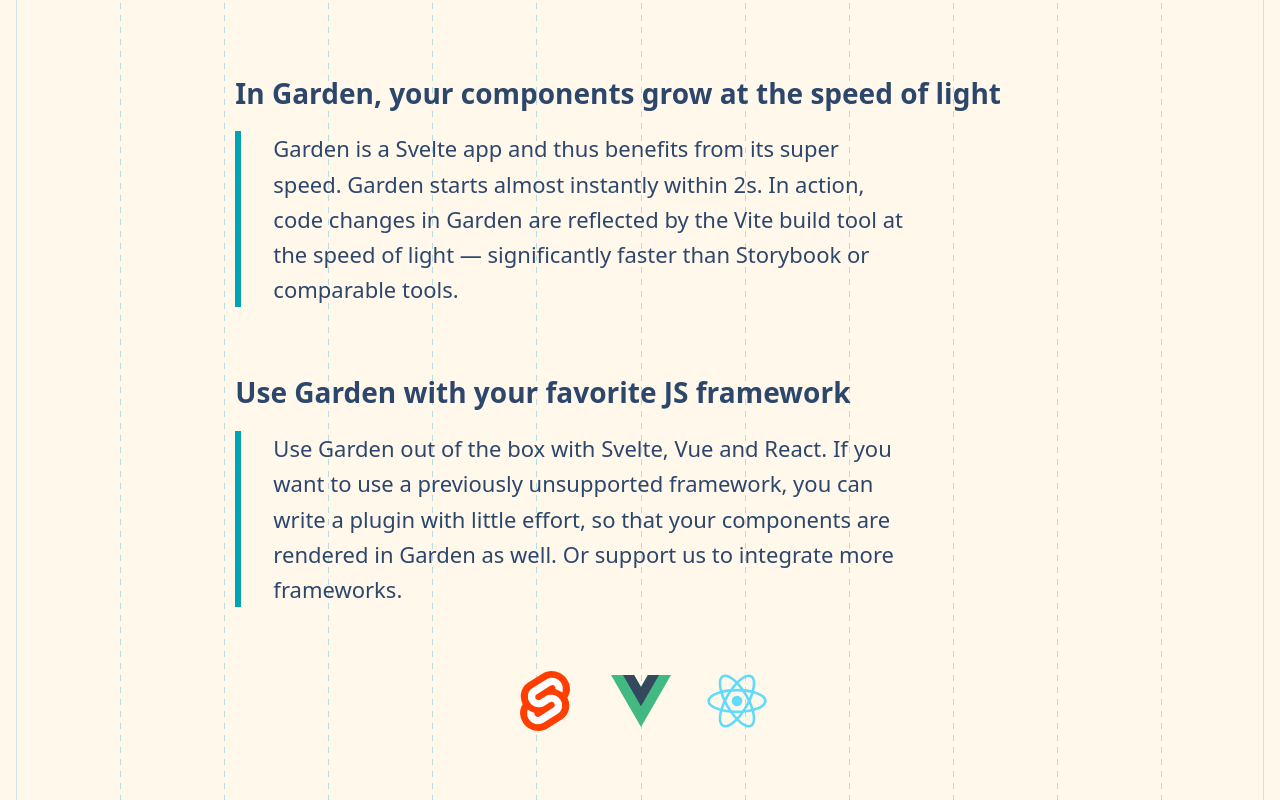
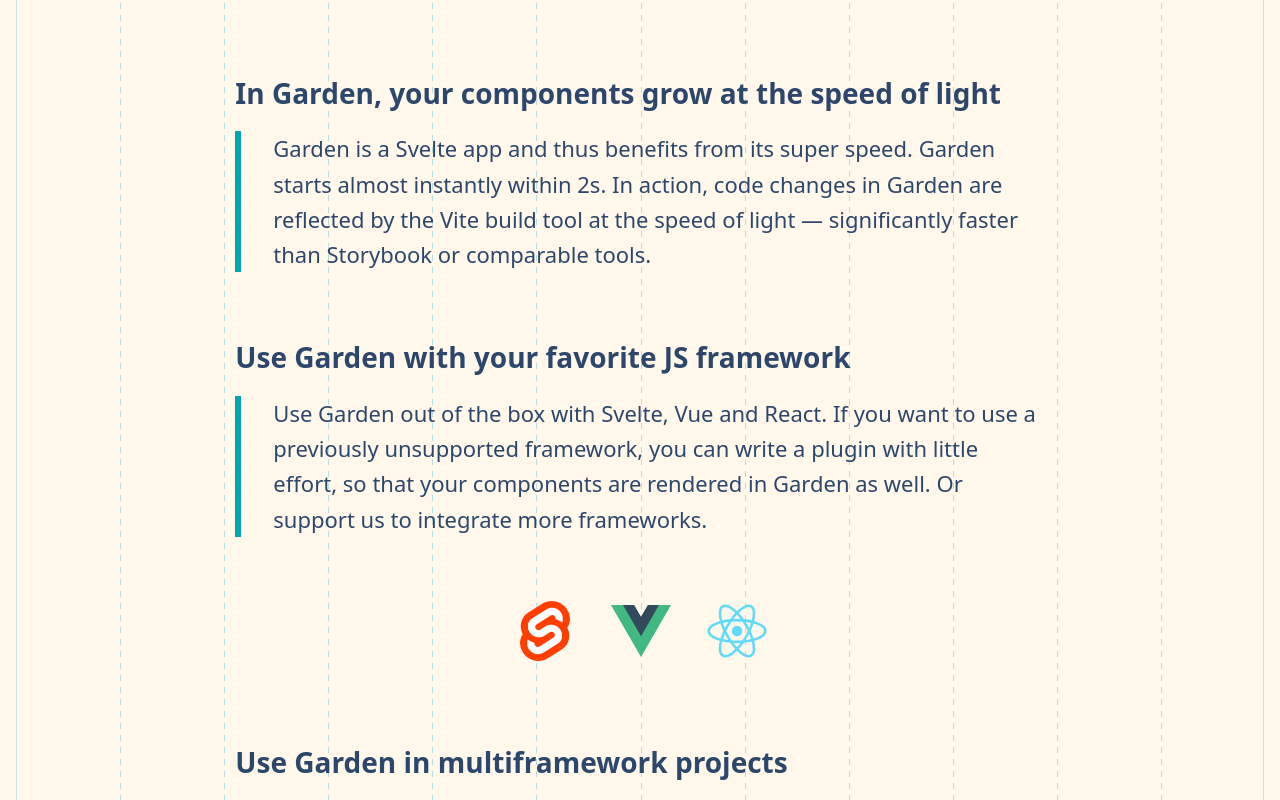
Before and after one commit to gardenjs/docs, a SvelteKit app: page / in a window 1280 px wide. Shown: the part 1460-2260 px from the top of the page. Built offline with nearby package versions, Linux system fonts and the light colour scheme.

Commit message:
finetuning

```diff
--- a/src/components/subchapter/Subchapter.svelte
+++ b/src/components/subchapter/Subchapter.svelte
@@ -39,7 +39,6 @@
     }
     @media (min-width: 960px) {
       padding: 0 0 0 1.5rem;
-      max-width: calc(100% * 0.8333);
       border-left-width: 0.375rem;
     }
     @media (min-width: 1280px) {
```
